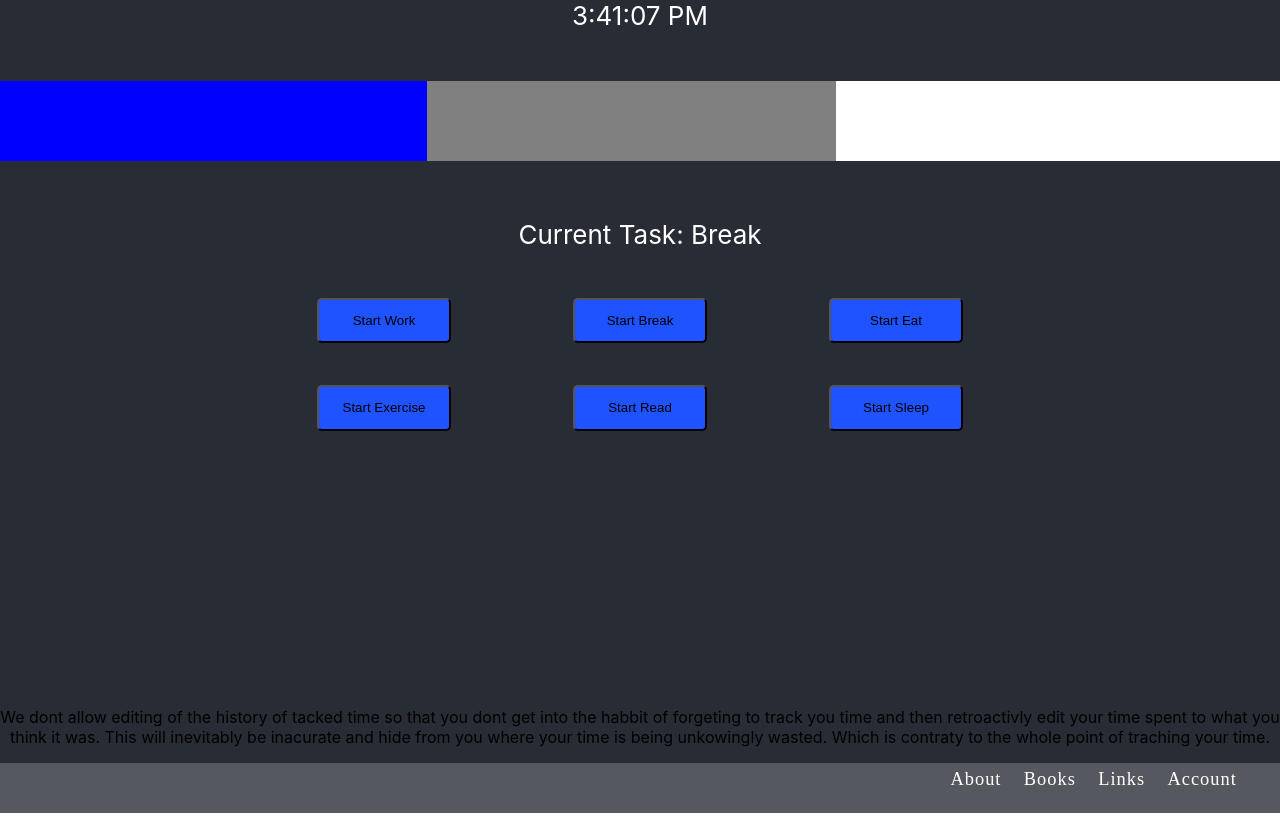
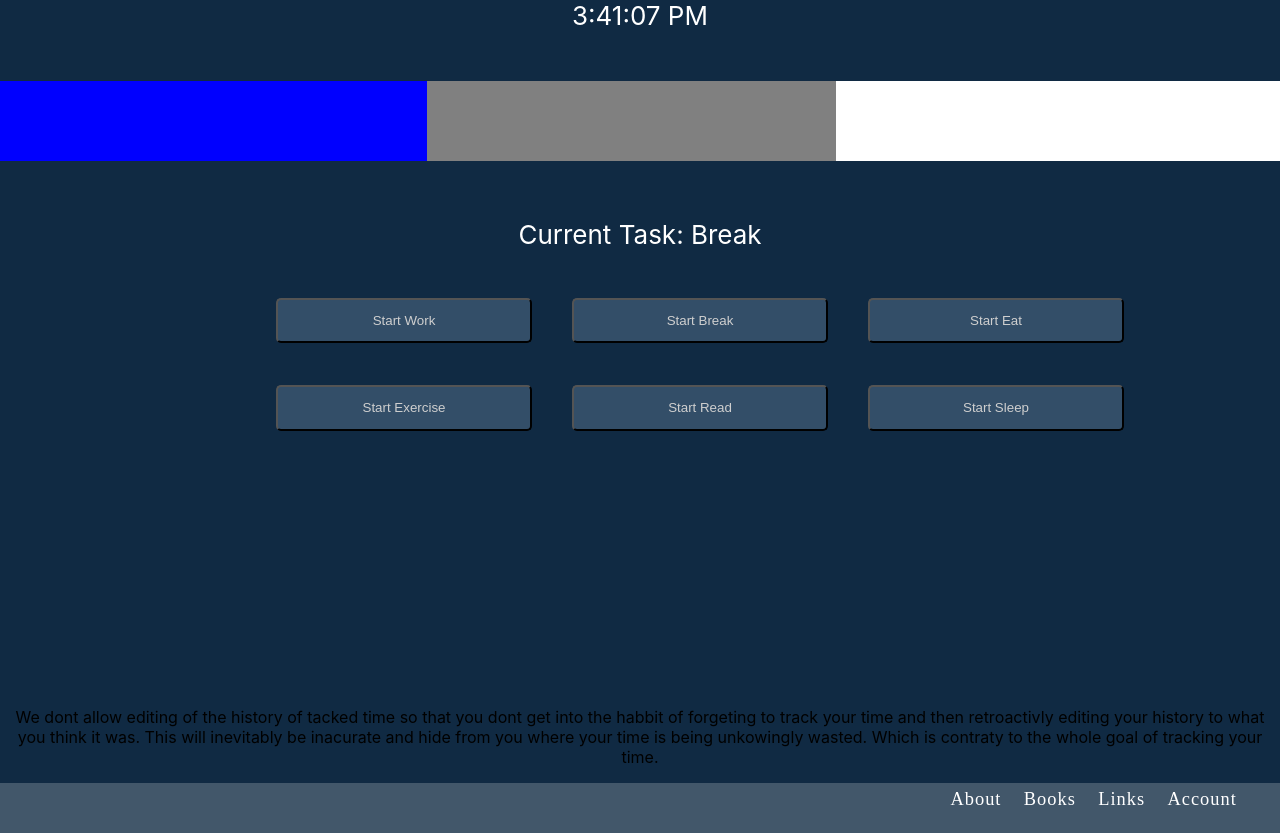
Before and after one commit to michaeltaciuk/timeDashboard, a React (Create React App) app in the folder frontend/: page / in a window 1280 px wide. Built offline with nearby package versions, Linux system fonts and the light colour scheme.

Commit message:
Style Changes

```diff
--- a/frontend/src/App.css
+++ b/frontend/src/App.css
@@ -1,6 +1,6 @@
 .App {
   text-align: center;
-  background-color: #282c34;
+  background-color: #102A43;
 }
 
 .App-header {
--- a/frontend/src/App.js
+++ b/frontend/src/App.js
@@ -36,10 +36,11 @@ function App() {
           <Clock/>
           <Stopwatch/>
         </div>
-        <p>We dont allow editing of the history of tacked time so that you dont get into the habbit
-          of forgeting to track you time and then retroactivly edit your time spent to what you think
+        <p>
+          We dont allow editing of the history of tacked time so that you dont get into the habbit
+          of forgeting to track your time and then retroactivly editing your history to what you think
           it was. This will inevitably be inacurate and hide from you where your time is being
-          unkowingly wasted. Which is contraty to the whole point of traching your time.
+          unkowingly wasted. Which is contraty to the whole goal of tracking your time.
         </p>
       </Fragment>
       <Header/>
--- a/frontend/src/components/stopwatch.css
+++ b/frontend/src/components/stopwatch.css
@@ -16,14 +16,19 @@
   }
 
   .start-task-button {
-    background: rgb(31, 83, 255);
-    width: 10em;
+    background: #334E68;
+    color: #cfcfcf;
+    width: 20vw;
     border-radius: 5px;
     padding-left: 1em;
     padding-right: 1em;
     padding-top: 1em;
     padding-bottom: 1em;
     cursor: pointer;
+  }
+
+  .start-task-button:hover {
+    transform: scale(1.1);
   }
 
   .runnig-task-button {
```
